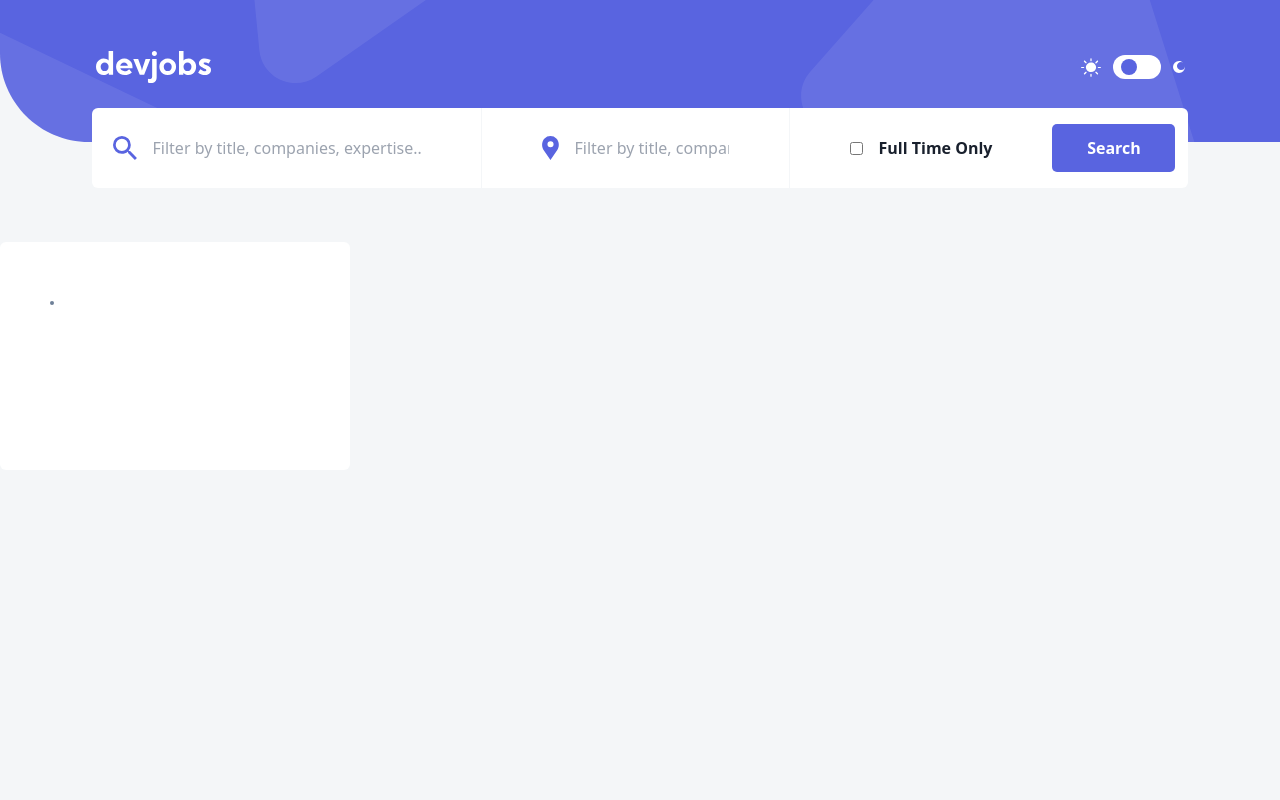
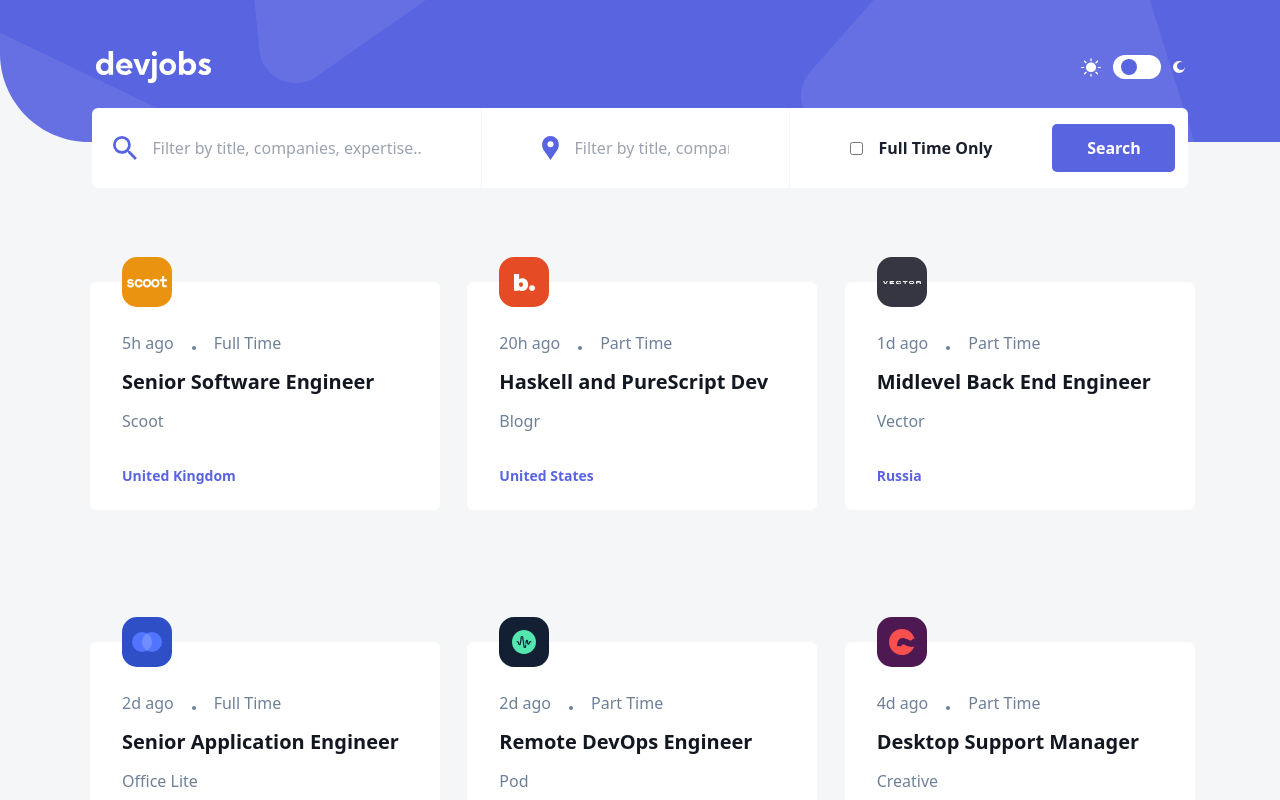
Before and after one commit to Bless12Ahadjie/devjobs, an Angular app: page / in a window 1280 px wide. Shown: the top 800 px of the page. Built offline with nearby package versions, Linux system fonts and the light colour scheme.

Commit message:
restructed the layout by adding an applayout in the pages folder

```diff
--- a/src/app/app.component.html
+++ b/src/app/app.component.html
@@ -1,8 +1,7 @@
 
-<main class="dark:bg-midnight h-screen">
+<main class="dark:bg-midnight h-[100vh]">
   <devjobs-header></devjobs-header>
-  <devjobs-filter></devjobs-filter>
-  <devjobs-card></devjobs-card>
+  <devjobs-applayout></devjobs-applayout>
 </main>
 
 
--- a/src/app/app.component.ts
+++ b/src/app/app.component.ts
@@ -4,11 +4,12 @@ import { RouterOutlet } from '@angular/router';
 import { HeaderComponent } from './shared/components/header/header.component';
 import { FilterComponent } from './shared/components/filter/filter.component';
 import { CardComponent } from './shared/components/card/card.component';
+import { ApplayoutComponent } from './shared/pages/applayout/applayout.component';
 
 @Component({
   selector: 'app-root',
   standalone: true,
-  imports: [CommonModule, RouterOutlet,HeaderComponent,FilterComponent,CardComponent],
+  imports: [CommonModule, RouterOutlet,HeaderComponent,ApplayoutComponent],
   templateUrl: './app.component.html',
   styleUrl: './app.component.css'
 })
--- /dev/null
+++ b/src/app/shared/pages/applayout/applayout.component.html
@@ -0,0 +1,9 @@
+<div class="dark:bg-midnight">
+
+    <devjobs-filter></devjobs-filter>
+    <devjobs-cardbody></devjobs-cardbody>
+    <div class="flex flex-wrap justify-center items-center py-[56px] ">
+        <devjobs-button btnName="Load More"></devjobs-button>
+    </div>
+
+</div>
```
Also changed, not shown: src/app/shared/pages/applayout/applayout.component.ts (added, +15 -0 lines), src/app/shared/pages/applayout/applayout.component.css (added).
